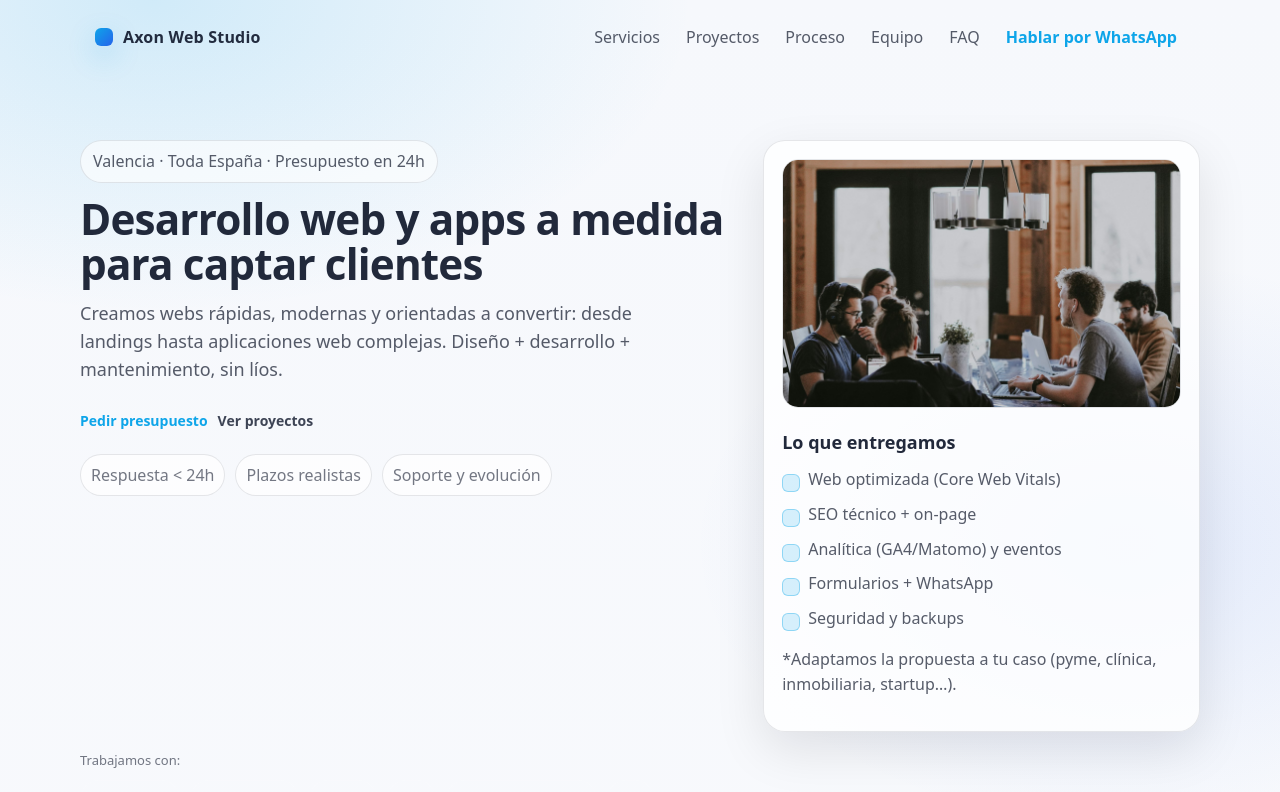
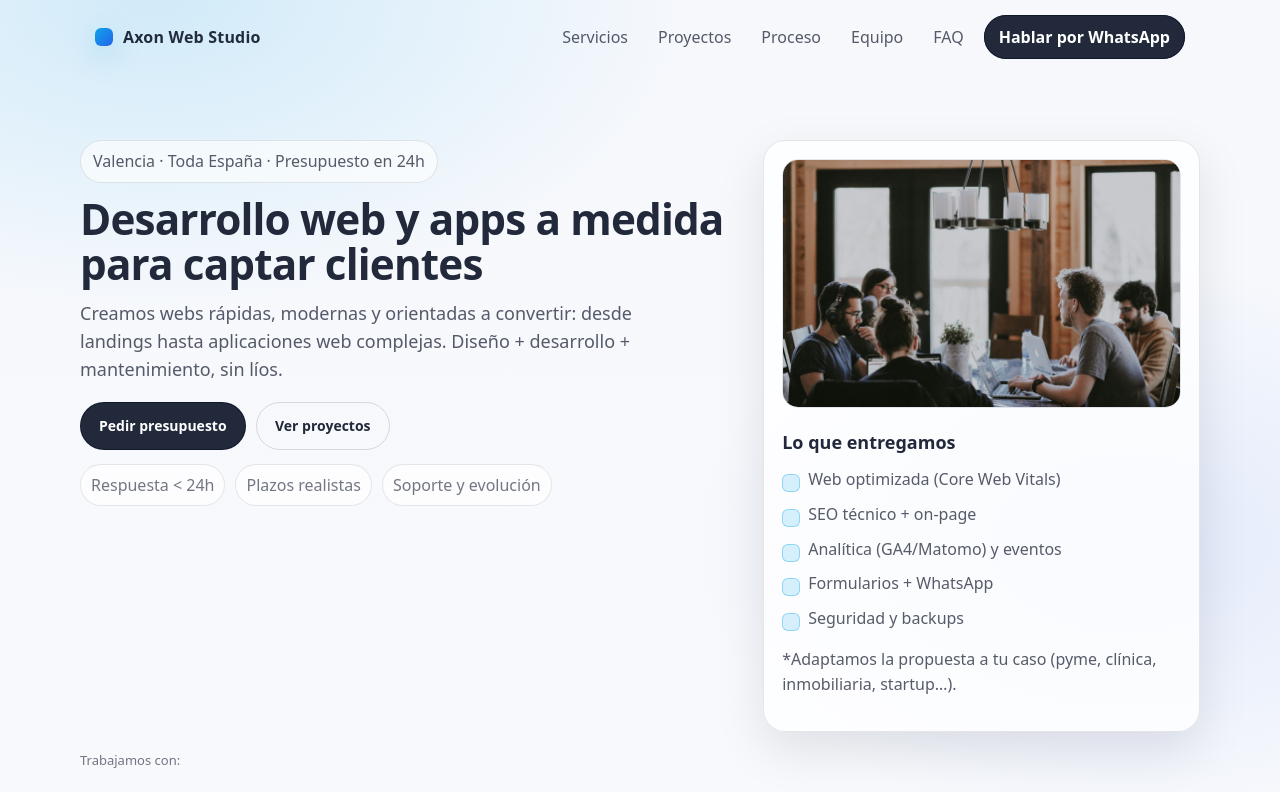
Before and after one commit to MarcosLuna23/primeraprueba, a React (Vite) app: page / in a window 1280 px wide. Shown: the top 792 px of the page. Built offline with nearby package versions, Linux system fonts and the light colour scheme.

Commit message:
Buttons: Revolut-inspired pill style

```diff
--- a/src/styles.css
+++ b/src/styles.css
@@ -149,38 +149,33 @@ a { color: inherit; }
 
 .nav__link {
   text-decoration: none;
-  padding: 8px 8px;
-  border-radius: 10px;
+  padding: 10px 10px;
+  border-radius: 12px;
   color: var(--muted);
-  transition: color 160ms ease;
+  transition: background 160ms ease, color 160ms ease;
 }
 .nav__link:hover {
+  background: rgba(15, 23, 42, 0.05);
   color: rgba(15, 23, 42, 0.92);
 }
 
-/* CTA as a clean link (no button look) */
+/* Revolut-like CTA (pill, solid) */
 .nav__cta {
   text-decoration: none;
-  padding: 8px 8px;
-  border-radius: 10px;
+  padding: 10px 14px;
+  border-radius: 999px;
   font-weight: 900;
-  color: rgba(14, 165, 233, 1);
-  position: relative;
+  background: rgba(15, 23, 42, 0.92);
+  color: #fff;
+  border: 1px solid rgba(15, 23, 42, 0.92);
+  transition: transform 160ms ease, background 160ms ease, box-shadow 200ms ease;
 }
-.nav__cta::after {
-  content: "";
-  position: absolute;
-  left: 8px;
-  right: 8px;
-  bottom: 4px;
-  height: 2px;
-  border-radius: 2px;
-  background: rgba(14, 165, 233, 0.9);
-  transform: scaleX(0);
-  transform-origin: left;
-  transition: transform 180ms ease;
+.nav__cta:hover {
+  background: rgba(2, 6, 23, 0.98);
+  transform: translateY(-1px);
+  box-shadow: 0 16px 34px rgba(2, 8, 23, 0.16);
 }
-.nav__cta:hover::after { transform: scaleX(1); }
+.nav__cta:active { transform: translateY(0px) scale(0.99); }
 
 .hero { padding: 54px 0 20px; }
 .hero__grid {
@@ -222,40 +217,48 @@ h1 {
   display: inline-flex;
   align-items: center;
   justify-content: center;
-  gap: 8px;
-  padding: 8px 0;
-  border: 0;
-  border-radius: 0;
-  background: transparent;
+  gap: 10px;
+  padding: 12px 18px;
+  border-radius: 999px;
+  border: 1px solid rgba(15, 23, 42, 0.14);
+  background: rgba(255, 255, 255, 0.92);
   text-decoration: none;
   cursor: pointer;
   font-weight: 900;
   font-size: 14px;
   color: rgba(15, 23, 42, 0.92);
-  position: relative;
+  transition: transform 160ms ease, background 160ms ease, border-color 160ms ease, box-shadow 200ms ease;
+  will-change: transform;
+}
+.btn:hover {
+  transform: translateY(-1px);
+  background: rgba(255, 255, 255, 1);
+  border-color: rgba(15, 23, 42, 0.20);
+  box-shadow: 0 16px 34px rgba(2, 8, 23, 0.10);
+}
+.btn:active { transform: translateY(0px) scale(0.99); box-shadow: none; }
+
+/* Primary: solid dark pill (Revolut-ish) */
+.btn--primary {
+  background: rgba(15, 23, 42, 0.92);
+  color: #fff;
+  border-color: rgba(15, 23, 42, 0.92);
+}
+.btn--primary:hover {
+  background: rgba(2, 6, 23, 0.98);
+  border-color: rgba(2, 6, 23, 0.98);
+  box-shadow: 0 18px 38px rgba(2, 8, 23, 0.18);
 }
 
-/* Underline hover, no "button" feel */
-.btn::after {
-  content: "";
-  position: absolute;
-  left: 0;
-  right: 0;
-  bottom: 4px;
-  height: 2px;
-  border-radius: 2px;
-  background: rgba(15, 23, 42, 0.25);
-  transform: scaleX(0);
-  transform-origin: left;
-  transition: transform 180ms ease;
+/* Ghost: clean outline */
+.btn--ghost {
+  background: transparent;
+  color: rgba(15, 23, 42, 0.92);
 }
-.btn:hover::after { transform: scaleX(1); }
-
-.btn--primary { color: rgba(14, 165, 233, 1); }
-.btn--primary::after { background: rgba(14, 165, 233, 0.85); }
-
-.btn--ghost { color: rgba(15, 23, 42, 0.80); }
-.btn--ghost::after { background: rgba(15, 23, 42, 0.18); }
+.btn--ghost:hover {
+  background: rgba(15, 23, 42, 0.04);
+  box-shadow: none;
+}
 
 .trust {
   list-style: none;
```
